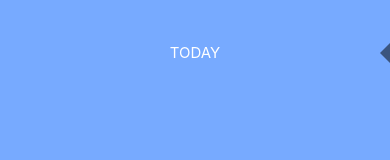
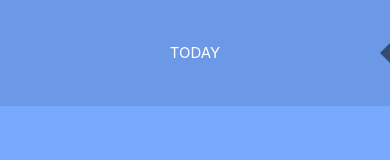
Before and after one commit to 6twenty/planner, a website with bundled scripts: page index.html in a window 390 px wide. Both pictures are taken after a click on the element "TODAY". Built offline with nearby package versions, Linux system fonts and the light colour scheme.

Commit message:
Active styling

```diff
--- a/index.css
+++ b/index.css
@@ -393,6 +393,10 @@ main .item a {
     display: none;
   }
 
+  main[data-active^="#"] section .list {
+    background: transparent;
+  }
+
   main[data-active="#today"] section[data-section-id="today"],
   main[data-active="#tomorrow"] section[data-section-id="tomorrow"],
   main[data-active="#day-after-tomorrow"] section[data-section-id="day-after-tomorrow"],
@@ -405,7 +409,14 @@ main .item a {
     height: 100vh;
   }
 
-  main section.active header {
+  main[data-active="#today"] section[data-section-id="today"] header,
+  main[data-active="#tomorrow"] section[data-section-id="tomorrow"] header,
+  main[data-active="#day-after-tomorrow"] section[data-section-id="day-after-tomorrow"] header,
+  main[data-active="#week"] section[data-section-id="week"] header,
+  main[data-active="#month"] section[data-section-id="month"] header,
+  main[data-active="#backlog"] section[data-section-id="backlog"] header,
+  main[data-active="#overdue"] section[data-section-id="overdue"] header,
+  main[data-active="#done"] section[data-section-id="done"] header {
     background: rgba(0,0,0,.1);
   }
 
```
